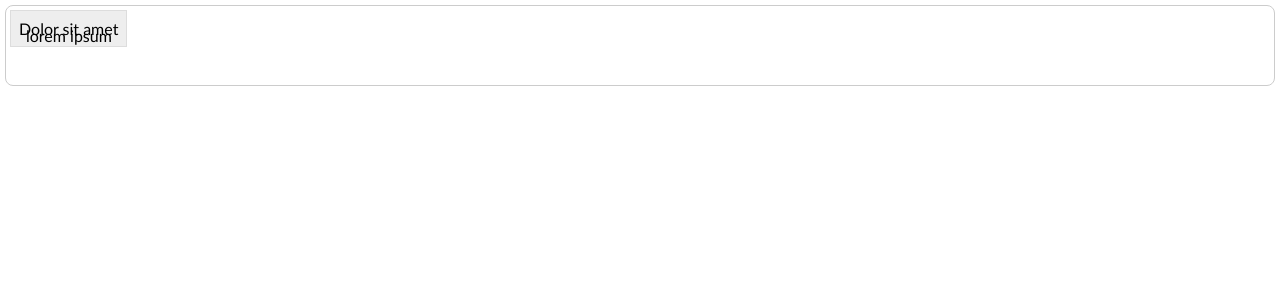
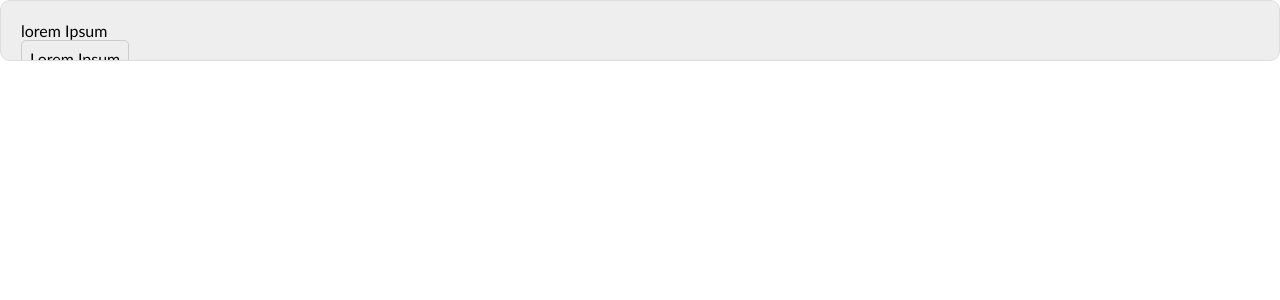
Before and after one commit to majcherrr87/MegaK_Frontowcy_React, a React (Vite) app: page / in a window 1280 px wide. Shown: the top 300 px of the page. Built offline with nearby package versions, Linux system fonts and the light colour scheme.

Commit message:
Portal exercise 1

```diff
--- a/src/App.tsx
+++ b/src/App.tsx
@@ -1,21 +1,14 @@
-import { BasicTooltip } from './component/BasicTooltip'
-
-import { LabelWithTooltip } from './component/LabelWithTooltip'
-import { Section } from './component/Section'
+import { Section } from './component/section/Section'
+import { Tooltip } from './component/Tooltip/Tooltip'
 
 export const App = () => {
 	return (
-		// <>
-		// 	<Foo>
-		// 		<h1>Not in Portal</h1>
-		// 	</Foo>
-		// 	<FooPortal>
-		// 		<h1>In Portal</h1>
-		// 	</FooPortal>
-		// </>
-		<Section>
-			<LabelWithTooltip text="lorem ipsum" tooltip="Dolor sit amet" />
-			<BasicTooltip />
-		</Section>
+		<>
+			<Section>
+				<Tooltip text="Lorem Ipsum">
+					<div>lorem Ipsum</div>
+				</Tooltip>
+			</Section>
+		</>
 	)
 }
--- a/src/component/BasicTooltip.tsx
+++ /dev/null
@@ -1,10 +0,0 @@
-import { IconButton, Tooltip } from '@mui/material'
-// import DeleteIcon from '@mui/icon-material/Delete'
-
-export const BasicTooltip = () => {
-	return (
-		<Tooltip title="Delete">
-			<IconButton>{/* <DeleteIcon /> */}</IconButton>
-		</Tooltip>
-	)
-}
--- a/src/component/LabelWithTooltip.tsx
+++ /dev/null
@@ -1,21 +0,0 @@
-import { styled } from '@mui/material'
-import { Tooltip } from './Tooltip'
-
-export type LabelWithTooltipProps = {
-	text: string
-	tooltip: string
-}
-
-const Container = styled('div')({
-	position: 'relative',
-})
-
-export const LabelWithTooltip = ({ text, tooltip }: LabelWithTooltipProps) => {
-	return (
-		<Container>
-			<label>{text}</label>
-			<Tooltip x={10} y={10} tooltip={tooltip} />
-		</Container>
-	)
-}
-//10:30
--- a/src/component/Section.tsx
+++ /dev/null
@@ -1,18 +0,0 @@
-import { styled } from '@mui/material'
-import { ReactNode } from 'react'
-
-export type SectionProps = {
-	children: ReactNode
-}
-
-const StyledSection = styled('section')({
-	padding: 20,
-	borderRadius: 8,
-	margin: 5,
-	border: '1px solid #ccc',
-	overflow: 'hidden',
-})
-
-export const Section = ({ children }: SectionProps) => {
-	return <StyledSection>{children}</StyledSection>
-}
--- a/src/component/Tooltip.tsx
+++ /dev/null
@@ -1,26 +0,0 @@
-import { styled } from '@mui/material'
-import { createPortal } from 'react-dom'
-
-export type TooltipProps = {
-	tooltip: string
-	x: number
-	y: number
-}
-
-const StyledTooltip = styled('div')<{ x: number; y: number }>(({ x, y }) => ({
-	position: 'absolute',
-	left: x,
-	top: y,
-	padding: 8,
-	background: '#eee',
-	border: '1px solid #ddd',
-}))
-
-export const Tooltip = ({ tooltip, x, y }: TooltipProps) => {
-	return createPortal(
-		<StyledTooltip x={x} y={y}>
-			{tooltip}
-		</StyledTooltip>,
-		document.getElementById('portal')!,
-	)
-}
--- /dev/null
+++ b/src/component/Tooltip/Tooltip.tsx
@@ -0,0 +1,17 @@
+import { ReactElement } from 'react'
+import styles from './styles.module.scss'
+
+export type TooltipProps = {
+	children: ReactElement
+	text: string
+}
+
+export const Tooltip = ({ children, text }: TooltipProps) => {
+	return (
+		<div>
+			{children}
+			<div className={styles.tooltip}>{text}</div>
+		</div>
+	)
+}
+//31:30
--- /dev/null
+++ b/src/component/Tooltip/styles.module.scss
@@ -0,0 +1,6 @@
+.tooltip {
+	position: absolute;
+	border: 1px solid #ccc;
+	padding: 8px;
+	border-radius: 5px;
+}
--- /dev/null
+++ b/src/component/section/Section.tsx
@@ -0,0 +1,10 @@
+import { ReactNode } from 'react'
+import styles from './styles.module.scss'
+
+export type SectionProps = {
+	children: ReactNode
+}
+
+export const Section = ({ children }: SectionProps) => {
+	return <div className={styles.section}>{children}</div>
+}
--- /dev/null
+++ b/src/component/section/styles.module.scss
@@ -0,0 +1,9 @@
+.section {
+	background-color: #eee;
+	border: 1px solid #ddd;
+	padding: 20px;
+	border-radius: 10px;
+	margin-bottom: 10px;
+	overflow: hidden;
+	position: relative;
+}
```
Also changed, not shown: src/component/Foo.tsx (deleted, +0 -9 lines), src/component/FooPortal.tsx (deleted, +0 -10 lines).
